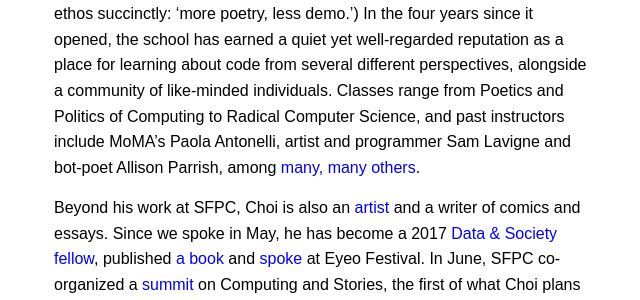
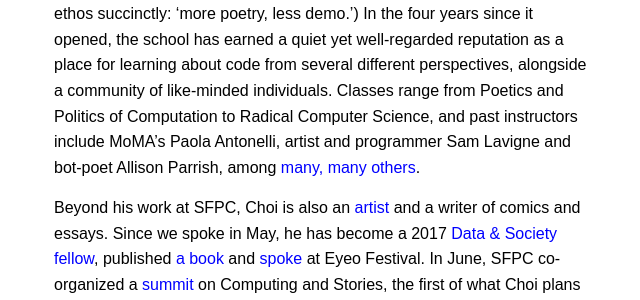
Before and after one commit to aredotna/building, a Jekyll site: the page built from _posts/2017-07-17-taeyoon-choi.markdown, in a window 1280 px wide and 900 px high. Shown: the part 528-828 px from the top of the window, without its empty margins (316-956 px from the left). Built offline with Jekyll 4.4.1, drawn with Linux system fonts in a browser that asks for light colours; some of the changed text lies outside the part shown.

Commit message:
Taeyoon updates

```diff
--- a/_posts/2017-07-17-taeyoon-choi.markdown
+++ b/_posts/2017-07-17-taeyoon-choi.markdown
@@ -6,15 +6,15 @@
 tags:
 - draft
 layout: post
-image: https://d2w9rnfcy7mm78.cloudfront.net/1134893/original_711c9dd6dd8af104fdbfcaa78347787d.png
+image: https://d2w9rnfcy7mm78.cloudfront.net/880188/original_a623babdfb840f560a1fd805ad762cda.jpg
 author: "Meg Miller"
 ---
 
-I only became acquainted with [Taeyoon Choi](https://www.are.na/taeyoon-choi-1490621974) a few months ago, but after I heard his name once I began seeing it everywhere. In 2013, Choi co-founded the [School for Poetic Computation (SFPC)](http://sfpc.io/) with a group of three other artists and teachers. At the time of its launch, SFPC got a [fair amount of attention](http://sfpc.io/press/) for its unusual model for teaching code, physical computing and theory outside of an institutional context—and with a focus on artistic practice and open-ended experimentation. (The school’s motto puts its ethos succinctly: ‘more poetry, less demo.’) In the four years since it opened, the school has earned a quiet yet well-regarded reputation as a place for learning about code from several different perspectives, alongside a community of like-minded individuals. Classes range from Poetics and Politics of Computing to Radical Computer Science, and past instructors include MoMA’s Paola Antonelli, artist and programmer Sam Lavigne and bot-poet Allison Parrish, among [many, many others](http://sfpc.io/people/).
+I only became acquainted with [Taeyoon Choi](https://www.are.na/taeyoon-choi-1490621974) a few months ago, but after I heard his name once I began seeing it everywhere. In 2013, Choi co-founded the [School for Poetic Computation (SFPC)](http://sfpc.io/) with a group of three other artists and teachers. At the time of its launch, SFPC got a [fair amount of attention](http://sfpc.io/press/) for its unusual model for teaching code, physical computing and theory outside of an institutional context—and with a focus on artistic practice and open-ended experimentation. (The school’s motto puts its ethos succinctly: ‘more poetry, less demo.’) In the four years since it opened, the school has earned a quiet yet well-regarded reputation as a place for learning about code from several different perspectives, alongside a community of like-minded individuals. Classes range from Poetics and Politics of Computation to Radical Computer Science, and past instructors include MoMA’s Paola Antonelli, artist and programmer Sam Lavigne and bot-poet Allison Parrish, among [many, many others](http://sfpc.io/people/).
 
 Beyond his work at SFPC, Choi is also an [artist](http://taeyoonchoi.com/) and a writer of comics and essays. Since we spoke in May, he has become a 2017 [Data & Society fellow](https://datasociety.net/initiatives/fellows-program/), published [a book](http://avant.org/project/hello-world/) and [spoke](https://twitter.com/tchoi8/status/880417473488728064) at Eyeo Festival. In June, SFPC co-organized a [summit](http://blog.sfpc.io/post/160345176196/computing-and-stories-summit) on Computing and Stories, the first of what Choi plans to make an annual event. A couple of weeks before the summit, we talked on the phone about the school, diversity in tech, and what it means for a practice to be poetic.
 
-<iframe class="arena-iframe" width="100%" height="2090" src="https://www.are.na/sfpc-arena/general-1480402272/embed"></iframe>
+<iframe class="arena-iframe" width="100%" height="2090" src="https://www.are.na/sfpc-arena/tech-and-gender/embed"></iframe>
 
 **Can you start out by talking about how School for Poetic Computation came about? I’ve read that you and one of your co-founders, [Zachary Lieberman](http://thesystemis.com/), met through Eyebeam Art and Technology Center. What were the conversations you were having at the time?**
 
@@ -44,7 +44,7 @@
 
 There are also more esoteric languages, with beautiful logic that has sublime quality of simplicity or obscurity. There’s a language called [brainfuck](https://www.are.na/block/782243) [created in 1993 by Urban Müller, a physics student at the time] that is all made out of symbols. At SFPC, our students have made a language made out of emojis. One student made up a Turing-complete language with the New York City subway line called Trainfuck [where riding trains in a certain way would execute the program.] These are impractical, eccentric programming languages, but they are really interesting as artwork. We can’t do much with the languages, but the language itself is a statement.
 
-<iframe class="arena-iframe" width="100%" height="2090" src="https://www.are.na/sfpc-arena/radical-comp-sci/embed"></iframe>
+![](https://d2w9rnfcy7mm78.cloudfront.net/880188/original_a623babdfb840f560a1fd805ad762cda.jpg)
 
 **How has the school evolved in the four years it has existed? Has the underpinning philosophy changed at all, or has the scope broadened or narrowed?**
 
```
